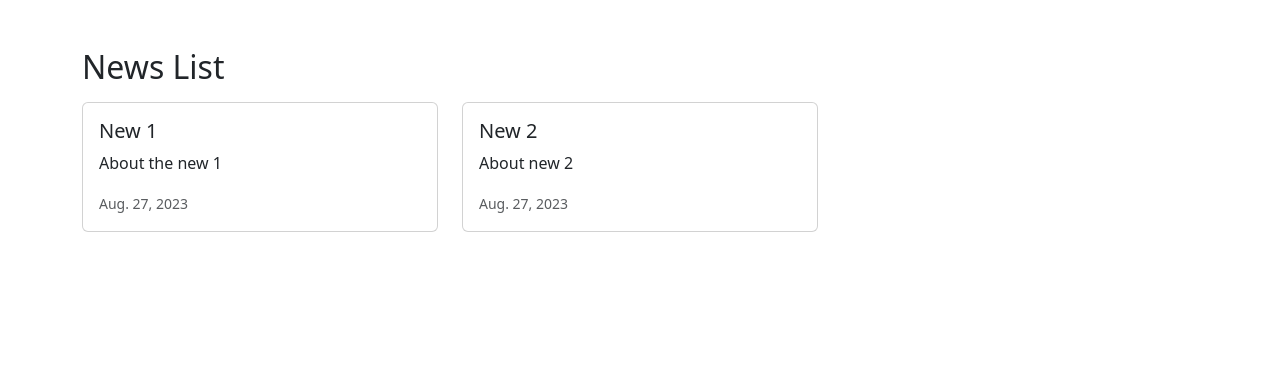
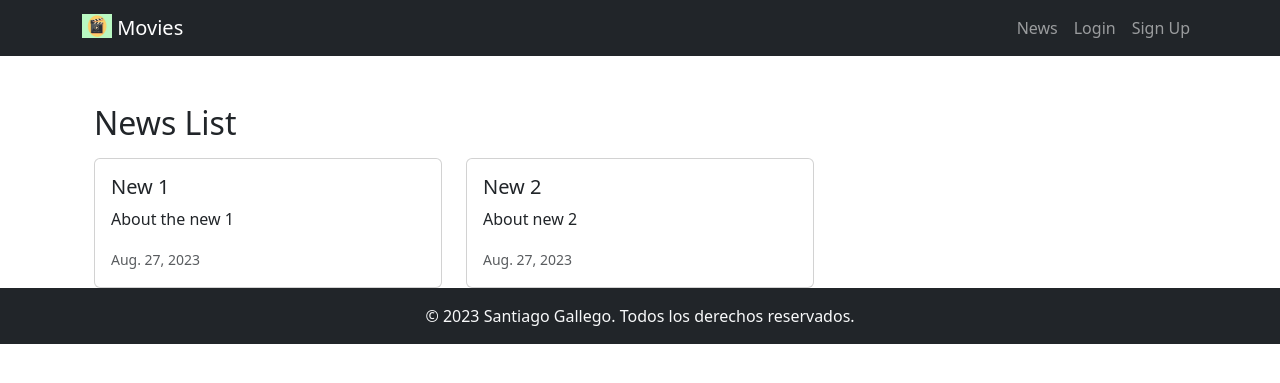
Before and after one commit to sgalle16/django, a Django app: page /news/ in a window 1280 px wide. Shown: the top 383 px of the page. Run offline with Django 4.2, Linux system fonts and the light colour scheme; data comes from the database, SQL or seed files in the repository.

Commit message:
contents html and settings

```diff
--- a/moviereviews/settings.py
+++ b/moviereviews/settings.py
@@ -62,7 +62,7 @@ ROOT_URLCONF = "moviereviews.urls"
 TEMPLATES = [
     {
         "BACKEND": "django.template.backends.django.DjangoTemplates",
-        "DIRS": [],
+        "DIRS": [os.path.join(BASE_DIR, 'moviereviews/templates')],
         "APP_DIRS": True,
         "OPTIONS": {
             "context_processors": [
@@ -125,6 +125,10 @@ USE_TZ = True
 
 STATIC_URL = "static/"
 
+STATICFILES_DIRS = [
+    os.path.join(BASE_DIR, 'static'),
+    'moviereviews/static/',
+]
 # Default primary key field type
 # https://docs.djangoproject.com/en/4.2/ref/settings/#default-auto-field
 
--- /dev/null
+++ b/moviereviews/templates/base.html
@@ -0,0 +1,71 @@
+<!DOCTYPE html>
+<html lang="en">
+  <head>
+    <meta charset="UTF-8" />
+    <meta name="viewport" content="width=device-width, initial-scale=1.0" />
+    <title>{% block title %}MOVIES{% endblock %}</title>
+    <link
+      href="https://cdn.jsdelivr.net/npm/bootstrap@5.3.1/dist/css/bootstrap.min.css"
+      rel="stylesheet"
+      integrity="sha384-4bw+/aepP/YC94hEpVNVgiZdgIC5+VKNBQNGCHeKRQN+PtmoHDEXuppvnDJzQIu9"
+      crossorigin="anonymous"
+    />
+  </head>
+
+  <body>
+    <nav class="navbar navbar-expand-lg navbar-dark bg-dark mb-3">
+    <div class="container">
+        <a class="navbar-brand" href="{% url 'home' %}">
+            {% load static %}
+            <img
+                src="{% static 'images/icon_movie.jpeg' %}"
+                alt=""
+                width="30"
+                height="24"
+                class="d-inline-block align-text-top"
+            />
+            Movies
+        </a>
+        <button
+            class="navbar-toggler"
+            type="button"
+            data-bs-toggle="collapse"
+            data-bs-target="#navbarNav"
+            aria-controls="navbarNav"
+            aria-expanded="false"
+            aria-label="Toggle navigation"
+        >
+            <span class="navbar-toggler-icon"></span>
+        </button>
+        <div class="collapse navbar-collapse" id="navbarNav">
+            <ul class="navbar-nav ms-auto">
+
+                <li class="nav-item">
+                    <a class="nav-link" href="{% url 'news' %}">News</a>
+                </li>
+                <li class="nav-item">
+                    <a class="nav-link" href="#">Login</a>
+                </li>
+                <li class="nav-item">
+                    <a class="nav-link" href="#">Sign Up</a>
+                </li>
+            </ul>
+        </div>
+    </div>
+</nav>
+
+    <div class="container mt-5">
+        {% block content %}
+        {% endblock %}
+    </div>
+
+
+    <footer class="footer mt-auto py-3 bg-dark">
+        <div class="container text-center">
+            <span class="text-light">© 2023 Santiago Gallego. Todos los derechos reservados.</span>
+        </div>
+    </footer>
+
+    <script src="https://cdn.jsdelivr.net/npm/bootstrap@5.3.1/dist/js/bootstrap.bundle.min.js"></script>
+  </body>
+</html>
--- a/moviereviews/urls.py
+++ b/moviereviews/urls.py
@@ -15,7 +15,7 @@ Including another URLconf
     2. Add a URL to urlpatterns:  path('blog/', include('blog.urls'))
 """
 from django.contrib import admin
-from django.urls import path
+from django.urls import path, include
 # from movie import views as movieViews
 from movie.views import HomeView, AboutView
 from news.views import NewsView
@@ -27,8 +27,7 @@ urlpatterns = [
     path("admin/", admin.site.urls),
     path("", HomeView.as_view(), name='home'),
     path("about/", AboutView.as_view(), name='about'),
-    path("news/", NewsView.as_view(), name='news'),
-
+    path("news/", include('news.urls'),),
 ]
 
 urlpatterns += static(settings.MEDIA_URL, document_root=settings.MEDIA_ROOT)
--- a/news/templates/news.html
+++ b/news/templates/news.html
@@ -12,6 +12,7 @@
     />
   </head>
   <body>
+    {% extends 'base.html' %} {% block content %}
     <div class="container mt-5">
       <h2 class="mb-3">News List</h2>
       <div class="row row-cols-1 row-cols-md-3 g-4">
@@ -31,4 +32,5 @@
       </div>
     </div>
   </body>
+  {% endblock %}
 </html>
--- a/news/urls.py
+++ b/news/urls.py
@@ -1,7 +1,6 @@
 from django.urls import path
 from .views import NewsView
 
-app_name = "news"
 
 urlpatterns = [
     path('', NewsView.as_view(), name="news"),
```
Also changed, not shown: movie/templates/home.html (+15 -11 lines), media/movie/images/movie.png (added), moviereviews/static/images/icon_movie.jpeg (added).
